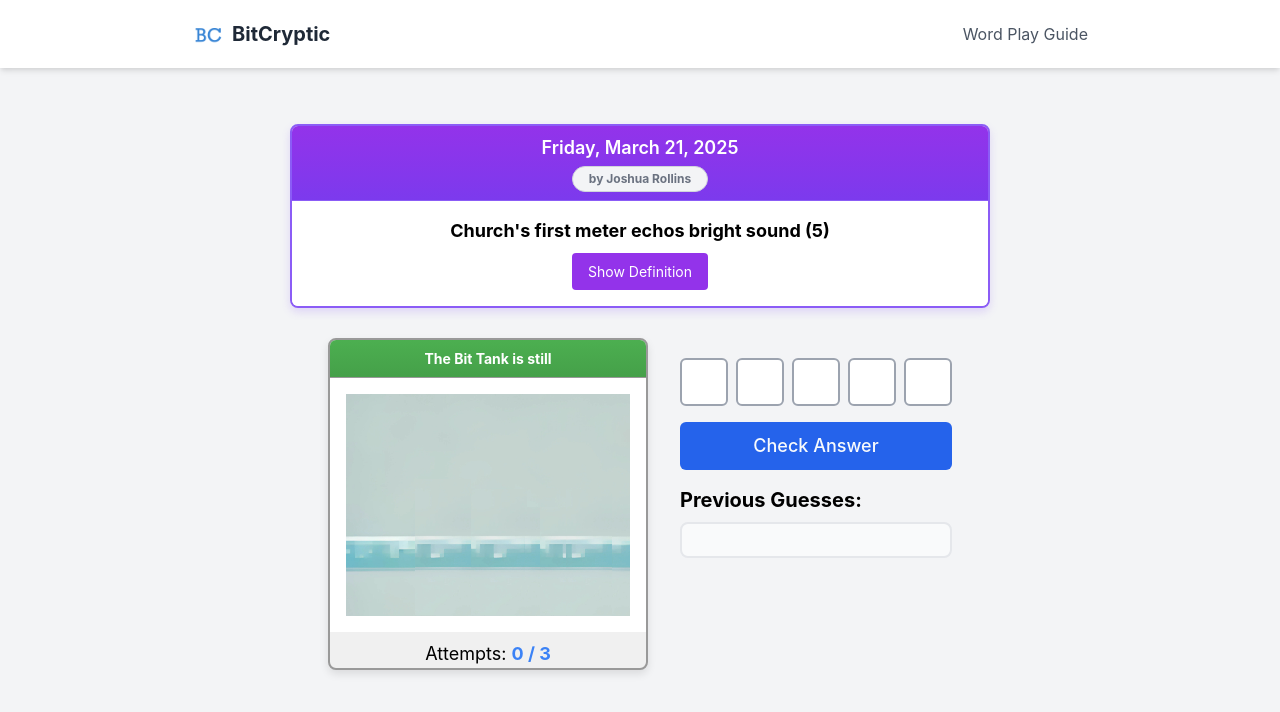
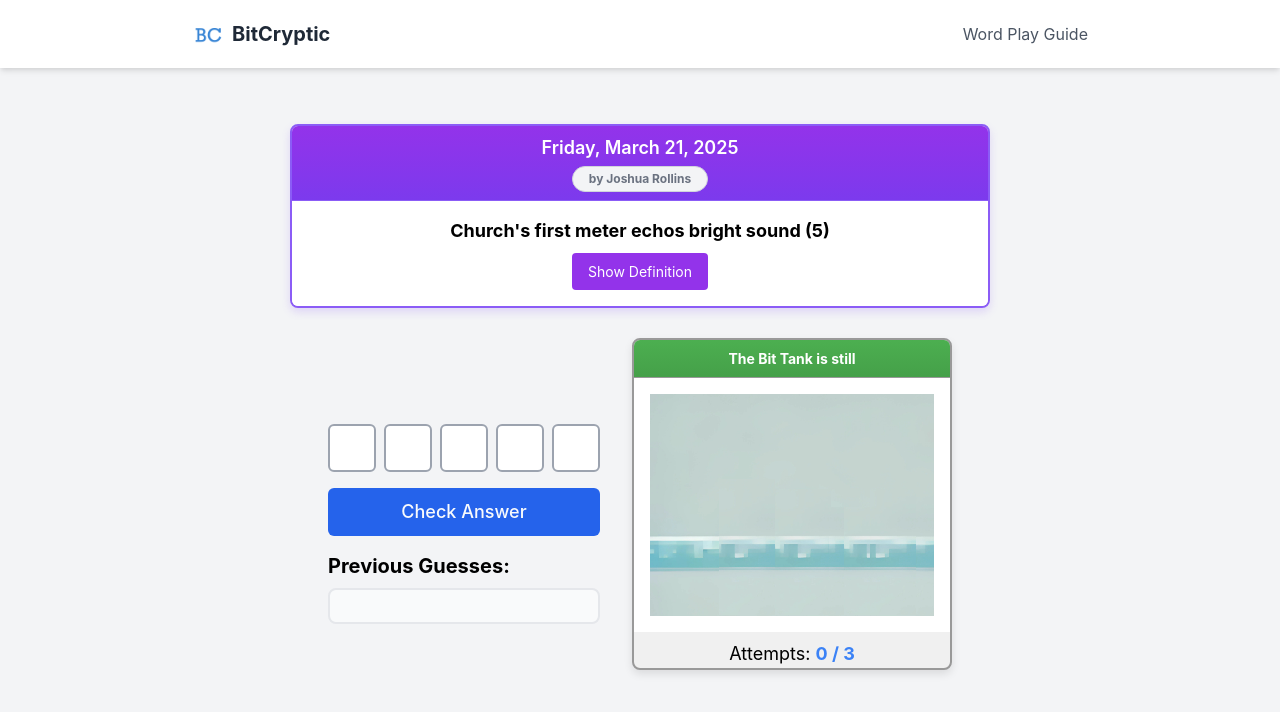
Before and after one commit to joshuaroll/BitCryptic, a React (Create React App) app: page / in a window 1280 px wide. Shown: the top 712 px of the page. Built offline with nearby package versions, Linux system fonts and the light colour scheme.

Commit message:
Improve game layout: swap columns and optimize spacing

```diff
--- a/src/bitCrypticGame.js
+++ b/src/bitCrypticGame.js
@@ -121,8 +121,46 @@ export default function CrypticCrocGame({ dateString }) {
       </div>
 
       {/* Main game area with flex layout */}
-      <div className="flex gap-8 items-start">
-        {/* Left side - Bit Tank */}
+      <div className="flex flex-col lg:flex-row gap-8 items-center justify-center">
+        {/* Game Controls */}
+        <div className="flex flex-col items-center w-full lg:w-auto lg:mt-10">
+          <div className="flex gap-2 mb-4 justify-center">
+            {userInput.map((char, index) => (
+              <input
+                key={index}
+                type="text"
+                maxLength="1"
+                value={char}
+                onChange={(e) => handleChange(index, e.target.value)}
+                onKeyDown={(e) => handleKeyDown(index, e)}
+                ref={(el) => (inputRefs.current[index] = el)}
+                className={`w-12 h-12 text-center border-2 border-gray-400 rounded-md text-xl font-bold transition-transform duration-300 transform ${flashColors[index]} ${flashColors[index] === 'bg-red-500' ? 'shake' : ''}`}
+                disabled={isSolved || attempts >= MAX_ATTEMPTS}
+              />
+            ))}
+          </div>
+
+          <Button
+            className="w-full max-w-xs mb-4 text-lg py-6"
+            onClick={checkAnswer}
+            disabled={isSolved || attempts >= MAX_ATTEMPTS}
+          >
+            Check Answer
+          </Button>
+
+          {message && <p className="text-lg font-semibold mb-4 text-center">{message}</p>}
+
+          <div className="w-full max-w-xs">
+            <h2 className="text-xl font-bold mb-2">Previous Guesses:</h2>
+            <ul className="bg-gray-50 p-4 rounded-lg border-2 border-gray-200">
+              {guessHistory.map((guess, index) => (
+                <li key={index} className="text-lg text-gray-700 mb-1 font-mono text-center">{guess}</li>
+              ))}
+            </ul>
+          </div>
+        </div>
+
+        {/* Bit Tank */}
         <div className={`croc-window ${attempts === 1 ? 'danger-1' : attempts === 2 ? 'danger-2' : attempts >= 3 ? 'danger-3' : ''}`}>
           <div className="croc-title-bar">
             {attempts === 0 && "The Bit Tank is still"}
@@ -144,44 +182,6 @@ export default function CrypticCrocGame({ dateString }) {
           </div>
           <p className="text-lg mt-2 text-center">Attempts: <span className="text-blue-500 font-bold">{attempts} / {MAX_ATTEMPTS}</span></p>
         </div>
-
-        {/* Right side - Game Controls */}
-        <div className="flex flex-col items-center mt-10">
-          <div className="flex gap-2 mb-4">
-            {userInput.map((char, index) => (
-              <input
-                key={index}
-                type="text"
-                maxLength="1"
-                value={char}
-                onChange={(e) => handleChange(index, e.target.value)}
-                onKeyDown={(e) => handleKeyDown(index, e)}
-                ref={(el) => (inputRefs.current[index] = el)}
-                className={`w-12 h-12 text-center border-2 border-gray-400 rounded-md text-xl font-bold transition-transform duration-300 transform ${flashColors[index]} ${flashColors[index] === 'bg-red-500' ? 'shake' : ''}`}
-                disabled={isSolved || attempts >= MAX_ATTEMPTS}
-              />
-            ))}
-          </div>
-
-          <Button
-            className="w-full mb-4 text-lg py-6"
-            onClick={checkAnswer}
-            disabled={isSolved || attempts >= MAX_ATTEMPTS}
-          >
-            Check Answer
-          </Button>
-
-          {message && <p className="text-lg font-semibold mb-4">{message}</p>}
-
-          <div className="w-full">
-            <h2 className="text-xl font-bold mb-2">Previous Guesses:</h2>
-            <ul className="bg-gray-50 p-4 rounded-lg border-2 border-gray-200">
-              {guessHistory.map((guess, index) => (
-                <li key={index} className="text-lg text-gray-700 mb-1 font-mono">{guess}</li>
-              ))}
-            </ul>
-          </div>
-        </div>
       </div>
     </div>
   );
```
